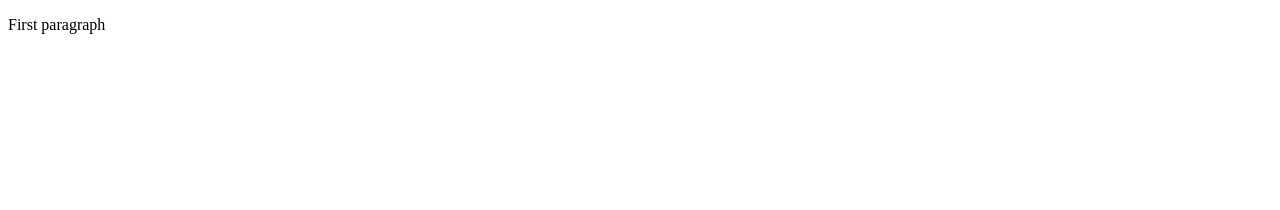
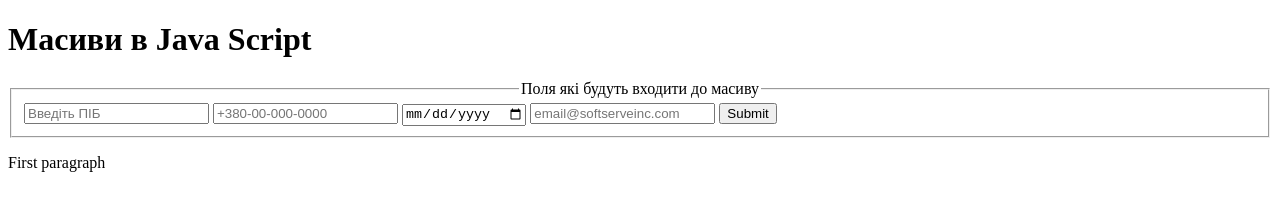
Before and after one commit to nactyai/softserve-homework6, a plain HTML site: page dom_task4/index.html in a window 1280 px wide. Drawn offline with Linux system fonts and the light colour scheme; files that its build step writes are made by us from their sources.

Commit message:
Update index.html

```diff
--- a/dom_task4/index.html
+++ b/dom_task4/index.html
@@ -4,10 +4,29 @@
 <head>
   <meta charset="UTF-8">
   <meta name="viewport" content="width=device-width, initial-scale=1.0">
-  <title>DOM task3</title>
+  <title>DOM task 4</title>
+  <link rel="stylesheet" href="style.css">
 </head>
 
+<body>
+  <div class="array">
+    <h1>Масиви в Java Script</h1>
+    <fieldset>
+      <legend align="center"> Поля які будуть входити до масиву </legend>
+      <input type="text" data-form="ПІБ" class="text-data arr" name="fio" placeholder="Введіть ПІБ">
+      <input type="phone" data-form="Номер телефону" class="arr" name="phone" placeholder="+380-00-000-0000">
+      <input type="date" data-form="Дата народження" class="arr" name="birthday">
+      <input type="email" data-form="Електронна пошта" class="arr" placeholder="email@softserveinc.com" name="email">
 
-<script src="./script.js"></script>
+
+      <input type="submit" class="btn">
+    </fieldset>
+
+
+    <div class="out"></div>
+  </div>
+
+  <script src="script.js"></script>
+</body>
 
 </html>
```
